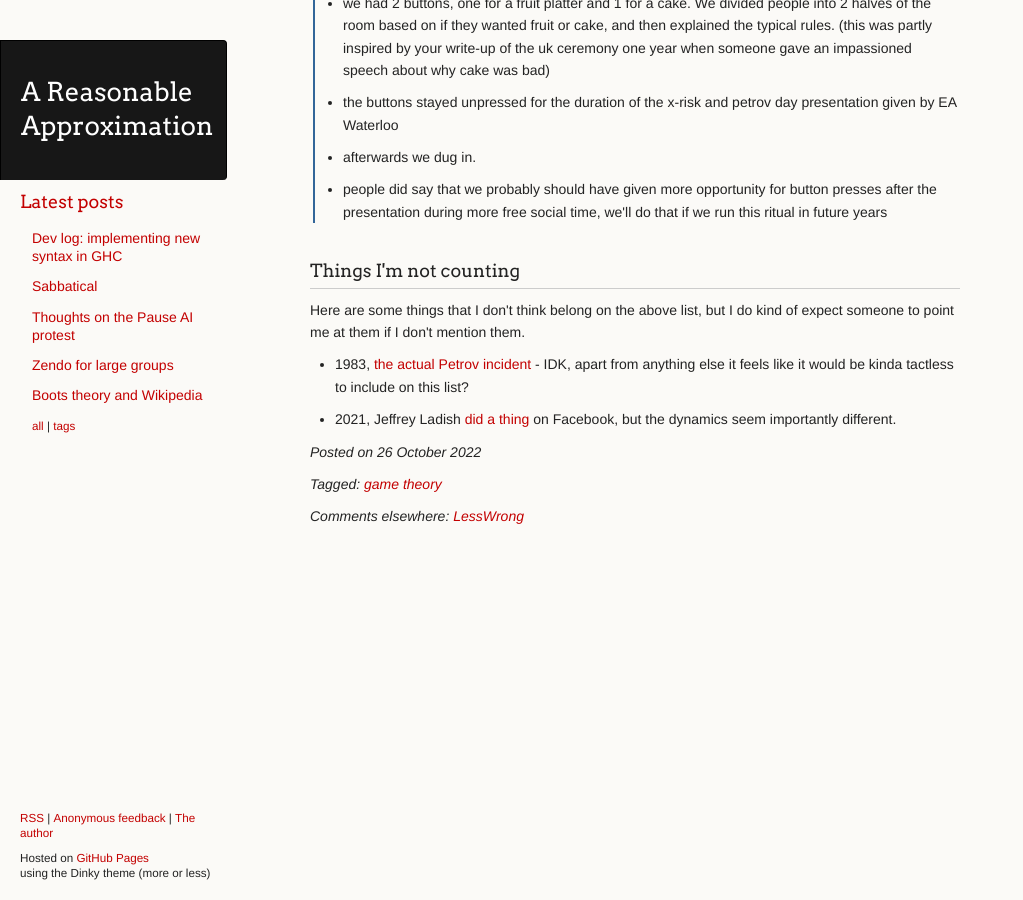
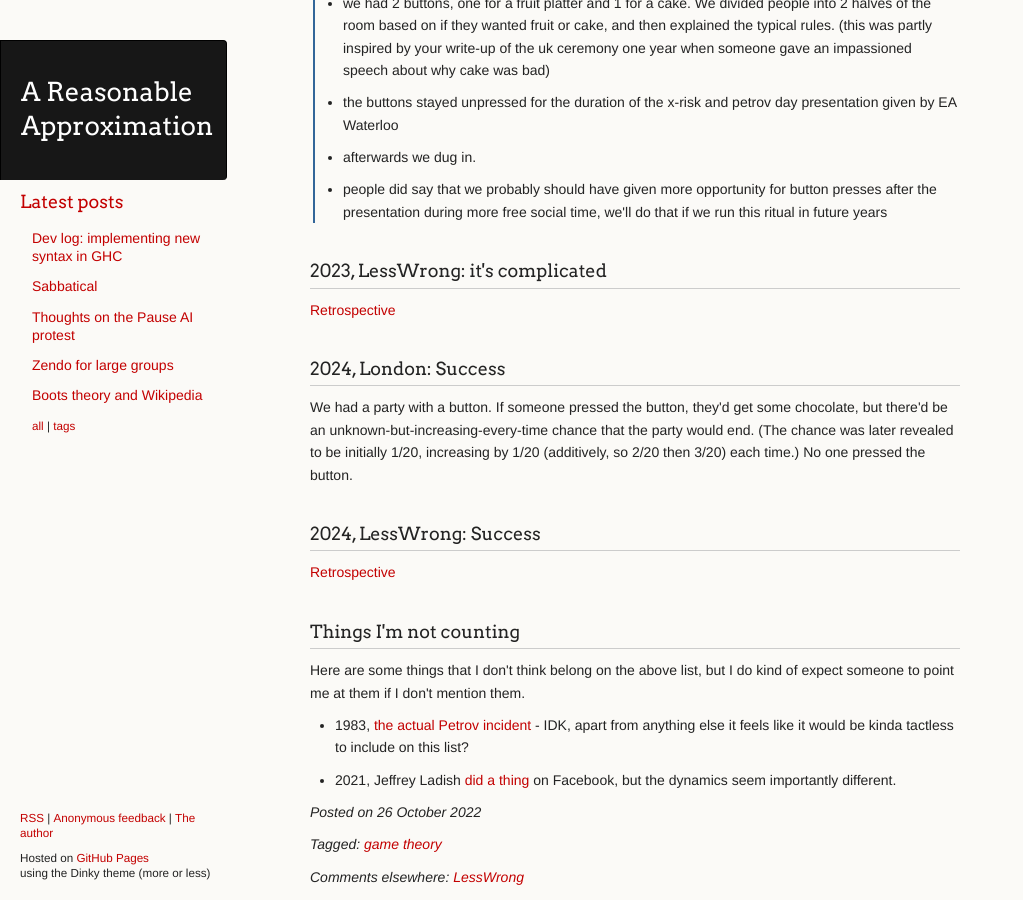
Before and after one commit to ChickenProp/chickenprop.github.com, a Jekyll site: the page built from _posts/2022-10-26-list-of-petrov-buttons.md, in a window 1280 px wide and 900 px high, scrolled down 3795 px. Shown: the whole window, without its empty margins (0-1023 px from the left). Built offline with Jekyll 4.4.1, drawn with Linux system fonts in a browser that asks for light colours; nearby versions of some CDN libraries.

Commit message:
Update petrov buttons.

```diff
--- a/_posts/2022-10-26-list-of-petrov-buttons.md
+++ b/_posts/2022-10-26-list-of-petrov-buttons.md
@@ -109,6 +109,19 @@ Joint event between the Waterloo, Ontario rationalist and EA groups. Jenn, the o
 > * afterwards we dug in.
 > * people did say that we probably should have given more opportunity for button presses after the presentation during more free social time, we'll do that if we run this ritual in future years
 
+### 2023, LessWrong: it's complicated
+
+[Retrospective](https://www.lesswrong.com/posts/c7uQLGrCBLjkbZhPq/petrov-day-retrospective-2023-re-the-most-important-virtue)
+
+### 2024, London: Success
+
+We had a party with a button. If someone pressed the button, they'd get some chocolate, but there'd be an unknown-but-increasing-every-time chance that the party would end. (The chance was later revealed to be initially 1/20, increasing by 1/20 (additively, so 2/20 then 3/20) each time.) No one pressed the button.
+
+### 2024, LessWrong: Success
+
+[Retrospective](https://www.lesswrong.com/posts/NsxFcB2EAxcY6cdGh/2024-petrov-day-retrospective)
+
+
 ### Things I'm not counting
 
 Here are some things that I don't think belong on the above list, but I do kind of expect someone to point me at them if I don't mention them.
```
